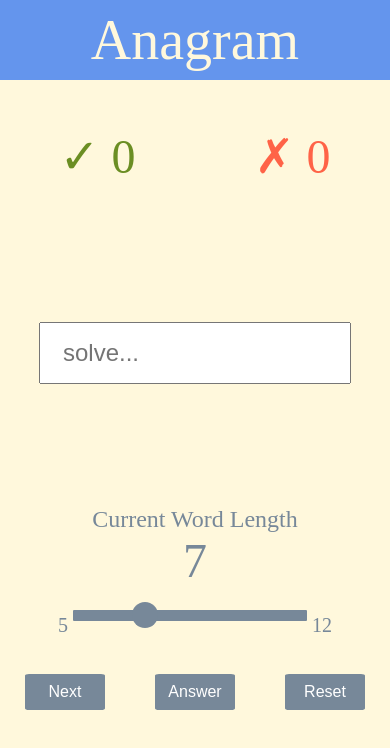
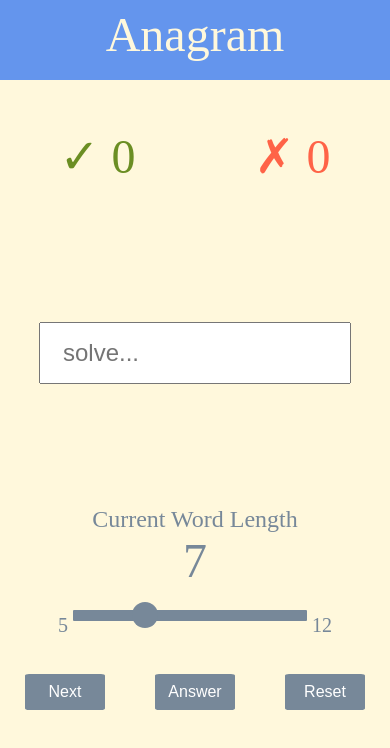
Before and after one commit to jgthomas/braingame.xyz, a React (Create React App) app in the folder frontend/: page / in a window 390 px wide. Shown: the top 748 px of the page. Built offline with nearby package versions, Linux system fonts and the light colour scheme; no server answers.

Commit message:
Smaller game title on small screen

```diff
--- a/frontend/src/components/Header.css
+++ b/frontend/src/components/Header.css
@@ -8,3 +8,9 @@ header {
   font-size: 3.5em;
   margin-top: 0.15em;
 }
+
+@media only screen and (max-width: 730px) {
+  .game-title {
+    font-size: 3em;
+  }
+}
```
